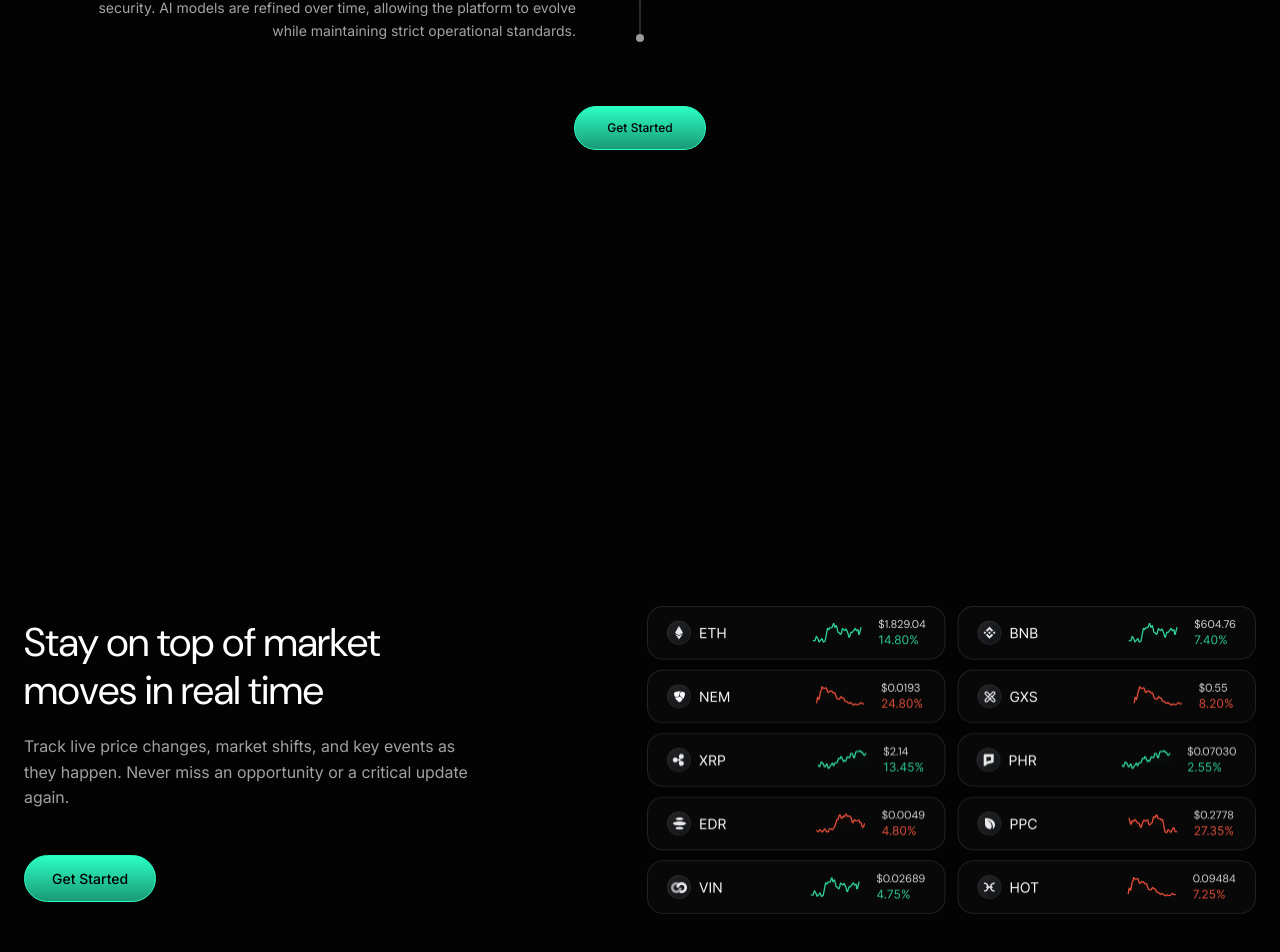
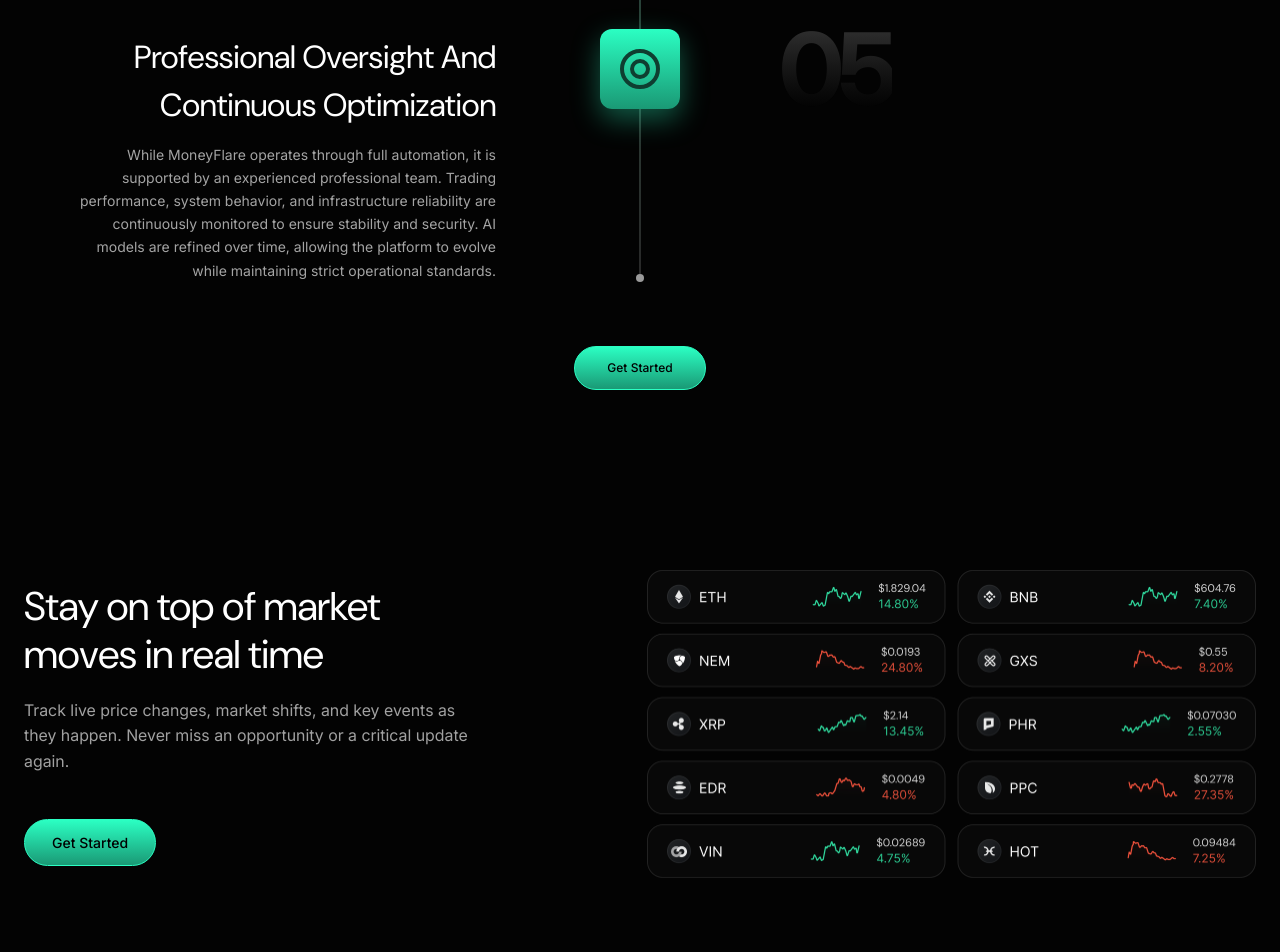
Before and after one commit to backbencherstudio/taylornia_money_flare_Vuejs, a Nuxt app: page /how-it-works in a window 1280 px wide. Shown: the part 1788-2740 px from the top of the page. Built offline with nearby package versions, Linux system fonts and the light colour scheme.

Commit message:
How it Working is completed

```diff
--- a/app/components/HomeSections/Sophisticated/StayOnTopSection.vue
+++ b/app/components/HomeSections/Sophisticated/StayOnTopSection.vue
@@ -1,11 +1,21 @@
 <script setup lang="ts">
 import BaseButtonLink from "~/components/Reusable/BaseButtonLink.vue";
 import SectionHeading from "~/components/Reusable/SectionHeading.vue";
+
+const route = useRoute();
+const isHowItWorks = computed(() => route.path === "/how-it-works");
 </script>
 
 <template>
-  <div class="max-w-7xl mx-auto py-20 md:py-25 lg:py-45 ">
-    <div class="flex flex-col lg:flex-row gap-10 lg:gap-6 items-center justify-between">
+  <div
+    class="max-w-7xl mx-auto"
+    :class="{
+      'md:py-25 lg:py-45': !isHowItWorks,
+    }"
+  >
+    <div
+      class="flex flex-col lg:flex-row gap-10 lg:gap-6 items-center justify-between"
+    >
       <div class="px-6">
         <SectionHeading
           title="Stay on top of market moves in real time"
@@ -19,9 +29,19 @@ import SectionHeading from "~/components/Reusable/SectionHeading.vue";
         </div>
       </div>
       <div class="relative lg:pr-6">
-        <div class="absolute lg:hidden inset-0 bg-linear-to-l to-[#030303] via-transparent from-[#030303]"/>
-        <img src="/images/landing/stat.png" alt="w-" class="hidden lg:block lg:w-auto xl:w-152.25" />
-        <img src="/images/landing/stat-mobile.png" alt="w" class=" lg:hidden lg:w-120.25" />
+        <div
+          class="absolute lg:hidden inset-0 bg-linear-to-l to-[#030303] via-transparent from-[#030303]"
+        />
+        <img
+          src="/images/landing/stat.png"
+          alt="w-"
+          class="hidden lg:block lg:w-auto xl:w-152.25"
+        />
+        <img
+          src="/images/landing/stat-mobile.png"
+          alt="w"
+          class="lg:hidden lg:w-120.25"
+        />
       </div>
     </div>
   </div>
--- a/app/components/HowItWorks/HowItWork.vue
+++ b/app/components/HowItWorks/HowItWork.vue
@@ -41,9 +41,9 @@ const getStepNumber = (index: number): string =>
 <template>
   <div>
     <section
-      class="relative isolate overflow-hidden px-4 pb-16 pt-12 sm:px-6 lg:px-8 lg:pb-24 lg:pt-16"
+      class="relative isolate overflow-hidden "
     >
-      <div class="max-w-7xl mx-auto px-6 xl:px-10 py-30 lg:py-45">
+      <div class="max-w-7xl mx-auto px-6 xl:px-10 lg:py-45">
         <div class="relative">
           <span
             class="absolute left-5 top-0 h-2 w-2 -translate-x-1/2 rounded-full bg-white/60 md:left-1/2"
@@ -63,34 +63,34 @@ const getStepNumber = (index: number): string =>
             >
               <div class="absolute left-5 top-0 -translate-x-1/2 md:left-1/2">
                 <div
-                  class="grid h-9 w-9 place-items-center rounded-xl bg-linear-to-b from-[#2BFFC3] to-[#1A9975] shadow-[0_10px_28px_rgba(43,255,195,0.35)]"
+                  class="grid h-9 w-9 lg:h-20 lg:w-20 place-items-center rounded-xl bg-linear-to-b from-[#2BFFC3] to-[#1A9975] shadow-[0_10px_28px_rgba(43,255,195,0.35)]"
                 >
                   <span
-                    class="relative h-4 w-4 rounded-full border border-black/55"
+                    class="relative lg:h-10 lg:w-10 rounded-full border-4 border-[#0f3e31]"
                   >
                     <span
-                      class="absolute left-1/2 top-1/2 h-1.5 w-1.5 -translate-x-1/2 -translate-y-1/2 rounded-full bg-black/60"
+                      class="absolute left-1/2 top-1/2 h-5 w-5 -translate-x-1/2 -translate-y-1/2 rounded-full  border-4 border-[#0f3e31]"
                     />
                   </span>
                 </div>
               </div>
 
               <article
-                class="relative col-start-2 pt-1"
+                class="relative col-start-2 pt-1 "
                 :class="
                   index % 2 === 0
-                    ? 'md:col-start-1 md:justify-self-end md:max-w-3xl md:pr-16 md:text-right'
-                    : 'md:col-start-2 md:max-w-3xl md:pl-16'
+                    ? 'md:col-start-1 md:justify-self-end md:max-w-3xl pl-10 sm:pr-10 lg:pr-36 md:text-right'
+                    : 'md:col-start-2 md:max-w-3xl pl-10 sm:pl-10 lg:pl-36'
                 "
               >
                 <p
-                  class="pointer-events-none absolute -top-4 hidden select-none text-[4.5rem] leading-none font-semibold tracking-[-0.06em] text-white/8 md:block"
-                  :class="index % 2 === 0 ? '-right-36' : '-left-36'"
+                  class="pointer-events-none absolute -top-2.5 hidden select-none text-[4.5rem] xl:text-[100px] leading-none font-bold tracking-[-0.06em] bg-linear-to-b from-white/20 to-black/20 bg-clip-text text-transparent md:block"
+                  :class="index % 2 === 0 ? 'sm:-right-32 lg:-right-63' : 'sm:-left-32  lg:-left-63'"
                 >
                   {{ getStepNumber(index) }}
                 </p>
 
-                <h3 class="font-dm text-[1.75rem] leading-[1.05] text-white">
+                <h3 class="font-dm  text-2xl lg:text-[2rem] leading-[150%] tracking-[-0.64px] text-white">
                   {{ step.title }}
                 </h3>
                 <p class="mt-3.5 text-sm leading-[1.65] text-[#A4A4A4]">
--- a/app/components/HowItWorks/HowaItHero.vue
+++ b/app/components/HowItWorks/HowaItHero.vue
@@ -3,7 +3,7 @@
 <template>
   <div>
     <div class="px-6 xl:px-10">
-      <div class="pt-25 xl:pt-40 relative z-10">
+      <div class="pb-20 pt-25 xl:pt-40 relative z-10">
         <h1
           class="text-[11.11vw] sm:text-[4rem] text-center font-dm text-[#FFFFFF99] font-medium leading-[109%] tracking-[-1.28px]"
         >
--- a/app/components/MarketUpdate/MarketUpdate.vue
+++ b/app/components/MarketUpdate/MarketUpdate.vue
@@ -110,14 +110,14 @@ const rowCellClass = (row: MarketRow, index: number) => {
 </script>
 
 <template>
-  <section class="relative">
+  <section class="relative ">
     <!-- decoration -->
     <div
       class="h-16 max-w-6xl mx-auto bg-[#2BFFC366] rounded-full blur-[46px] relative z-20 -mb-15"
     />
     <div class="h-10 xl:h-16 w-56 xl:w-4xl mx-auto bg-[#2bffc3]/50 rounded-full -mb-10 blur-md" />
     <!-- decoration -->
-    <div class="mx-auto max-w-7xl  relative z-30">
+    <div class="mx-auto max-w-7xl px-6 xl:px-10  relative z-30">
       <div
         class="rounded-[30px] border border-[#222222] bg-[#050505] p-6 sm:p-8 lg:p-10 xl:p-12"
       >
```
